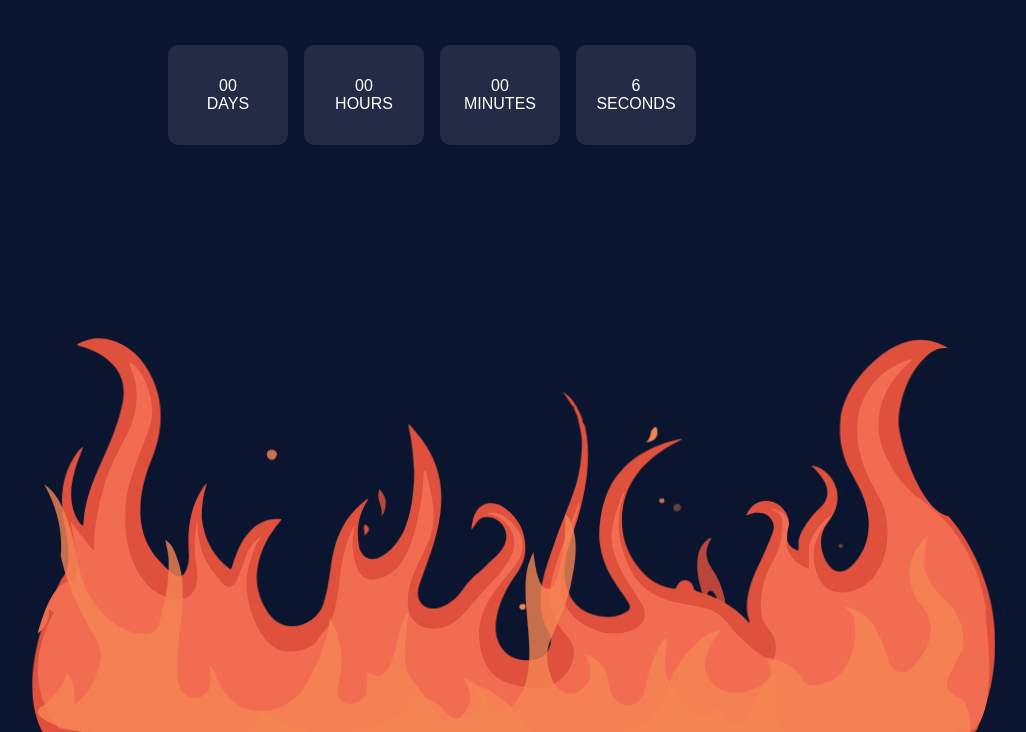
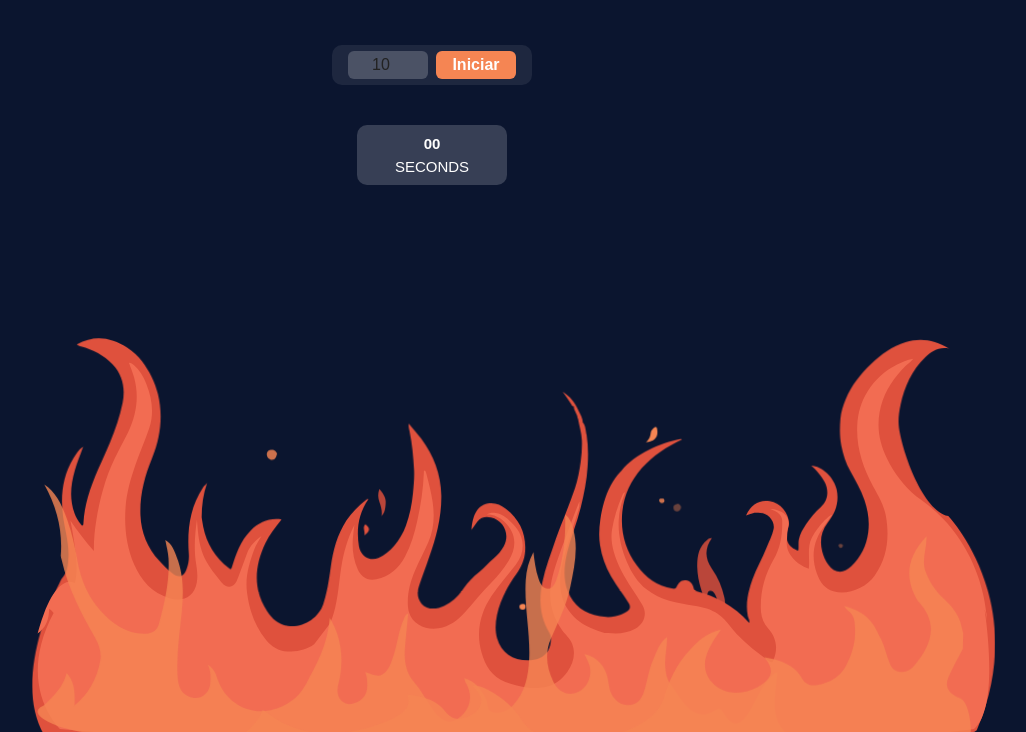
Before and after one commit to alejandrordeveloper/Countdown, a plain HTML site: page index.html in a window 1280 px wide. Shown: the part 68-800 px from the top of the page, without its empty margins (208-1234 px from the left). Drawn offline with nearby package versions, Linux system fonts and the light colour scheme; a web font is replaced by a local one.

Commit message:
Final Touch

```diff
--- a/index.html
+++ b/index.html
@@ -10,6 +10,7 @@
       rel="stylesheet"
     />
     <link rel="stylesheet" href="style.css" />
+
     <title>CountDown</title>
   </head>
   <body>
@@ -18,7 +19,7 @@
       <h1 id="main-title">COUNTDOWN FOR EXPLOTION</h1>
       <h1 id="end-message" class="hidden">EXPLOTION</h1>
       <div class="countdown">
-        <div class="time-block">
+        <!-- <div class="time-block">
           <span id="days">00</span>
           <span class="label">Days</span>
         </div>
@@ -29,6 +30,10 @@
         <div class="time-block">
           <span id="minutes">00</span>
           <span class="label">Minutes</span>
+        </div> -->
+        <div class="config">
+          <input id="input-seconds" type="number" min="1" value="10" />
+          <button id="start-btn">Iniciar</button>
         </div>
         <div class="time-block">
           <span id="seconds">00</span>
@@ -36,8 +41,6 @@
         </div>
       </div>
     </section>
-
-
 
     <div class="mo-fire">
       <svg
@@ -319,6 +322,7 @@
         />
       </svg>
     </div>
+    <script src="https://cdn.jsdelivr.net/npm/@mojs/core"></script>
     <script src="script.js"></script>
   </body>
 </html>
--- a/script.js
+++ b/script.js
@@ -1,16 +1,83 @@
-let count = 10;
-const seconds = document.getElementById('seconds');
-const titulo = document.getElementById('main-title');
-const endMessage = document.getElementById('end-message');
+// let count = 10;
+// const seconds = document.getElementById('seconds');
+// const titulo = document.getElementById('main-title');
+// const endMessage = document.getElementById('end-message');
+
+// const interval = setInterval(() => {
+//   if (count >= 0) {
+//      seconds.textContent = count;  //.toString().padStart(2, '0');
+//     count--;
+//   } else {
+//     clearInterval(interval);
+//     titulo.classList.add('hidden');
+//     document.getElementById('end-message').classList.remove('hidden');
+//     document.querySelector('.countdown').style.display = 'none';
+//   }
+// }, 1000);
+
+// pide al usuario la cantidad de segundos y la convierte a entero
+// let count = parseInt(
+//   prompt('¿Cuántos segundos quieres para la cuenta regresiva?', '10'),
+//   10
+// ) || 10; // si no ingresa nada, usa 10 por defecto
+
+// const secondsEl   = document.getElementById('seconds');
+// const titulo      = document.getElementById('main-title');
+// const endMessage  = document.getElementById('end-message');
+
+// const interval = setInterval(() => {
+//   if (count >= 0) {
+//     secondsEl.textContent = count;
+//     count--;
+//   } else {
+//     clearInterval(interval);
+//     titulo.classList.add('hidden');
+//     endMessage.classList.remove('hidden');
+//     document.querySelector('.countdown').style.display = 'none';
+//   }
+// }, 1000);
+
+const inputSec    = document.getElementById('input-seconds');
+const startBtn    = document.getElementById('start-btn');
+const secondsEl   = document.getElementById('seconds');
+const titulo      = document.getElementById('main-title');
+const endMessage  = document.getElementById('end-message');
+const countdownEl = document.querySelector('.countdown');
+
+startBtn.addEventListener('click', () => {
+  // lee el valor y lo convierte a entero
+  let count = parseInt(inputSec.value, 10) || 0;
+  if (count <= 0) return alert('Ingresa un número mayor que 0');
+
+  // muestra la cuenta y oculta la configuración
+  countdownEl.classList.remove('hidden');
+  inputSec.disabled = true;
+  startBtn.disabled = true;
 
   const interval = setInterval(() => {
     if (count >= 0) {
-     seconds.textContent = count;  //.toString().padStart(2, '0');
+      secondsEl.textContent = count;
       count--;
     } else {
       clearInterval(interval);
       titulo.classList.add('hidden');
-    document.getElementById('end-message').classList.remove('hidden');
-    document.querySelector('.countdown').style.display = 'none';
+      endMessage.classList.remove('hidden');
+      countdownEl.style.display = 'none';
+
+      new mojs.Burst({
+        parent: document.body,
+        left: window.innerWidth / 2,
+        top: window.innerHeight / 2,
+        radius: { 0: 600 },
+        count: 20,
+        children: {
+          shape: 'circle',
+          fill: ['#FF6D00', '#FFA000', '#FFC400'],
+          duration: 2000,
+          delay: 'stagger(0, 25)',
+          radius: 10
+        }
+      }).play();
     }
   }, 1000);
+});
--- a/style.css
+++ b/style.css
@@ -51,7 +51,8 @@ section {
 
 .countdown {
     display: flex;
-    flex-wrap: wrap;
+    flex-direction: column; /* <-- columna */
+    align-items: center;    /* <-- centrado horizontal */
     justify-content: center;
     gap: 1rem;
 }
@@ -61,12 +62,13 @@ section {
     flex-direction: column;
     align-items: center;
     justify-content: center;
-    min-width: 120px;
-    height: 100px;
-    background-color: rgba(255, 255, 255, 0.1);
+    min-width: 150px;
+    height: 60px; /* <-- MÁS ALTO */
+    background-color: rgba(255, 255, 255, 0.18); /* <-- MÁS SÓLIDO */
     border-radius: 10px;
-    backdrop-filter: blur(5px);
+    /* backdrop-filter: blur(5px); */ /* <-- QUITADO */
     transition: transform 0.3s;
+    margin-top: 0.5rem;
 }
 
 .time-block:hover {
@@ -74,6 +76,17 @@ section {
     transform: scale(1.05);
 }
 
+.time-block span.label {
+    font-size: 15px;
+    /* letter-spacing: 2px; */
+    margin-top: 0.2rem;
+}
+
+#seconds {
+    font-size: 15px;
+    font-weight: bold;
+    margin-bottom: 0.2rem;
+}
 
 /* fire */
 /* SVG FIRE */
@@ -181,3 +194,54 @@ section {
 .hidden {
   display: none;
 }
+
+ .config {
+    display: flex;
+    flex-direction: row;
+    align-items: center;
+    justify-content: center;
+    gap: 0.5rem;
+    min-width: 150px;
+    height: 40px;
+    background-color: rgba(255, 255, 255, 0.08);
+    border-radius: 10px;
+    /* backdrop-filter: blur(5px); */
+    margin-bottom: 1rem;
+    padding: 0.5rem 1rem;
+    transition: transform 0.3s;
+}
+
+.config input[type="number"] {
+    width: 80px;
+    padding: 0.3rem 0.5rem;
+    border: none;
+    border-radius: 6px;
+    background: rgba(255,255,255,0.2);
+    color: #222;
+    font-size: 1rem;
+    text-align: center;
+    outline: none;
+}
+
+.config button {
+    padding: 0.3rem 1rem;
+    border: none;
+    border-radius: 6px;
+    background: #F58553;
+    color: white;
+    font-weight: 600;
+    font-size: 1rem;
+    cursor: pointer;
+    transition: background 0.2s, transform 0.2s;
+}
+
+.config button:hover {
+    background: #DF513D;
+    transform: scale(1.05);
+}
+
+.mojs-container {
+  z-index: 9999 !important;
+  position: fixed !important;
+  pointer-events: none;
+}
```
Lines whose indentation alone changed are shown as unchanged.
